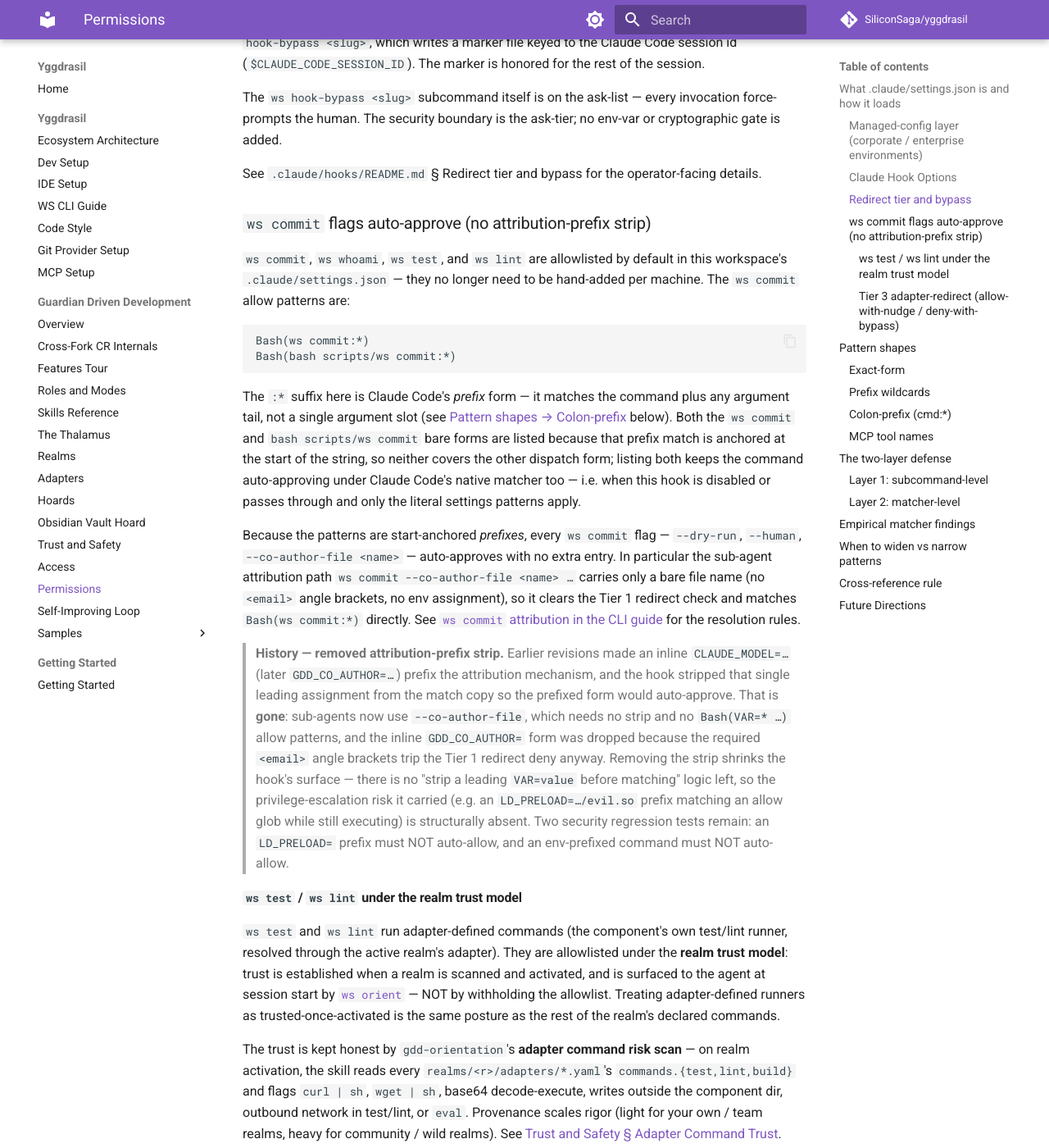
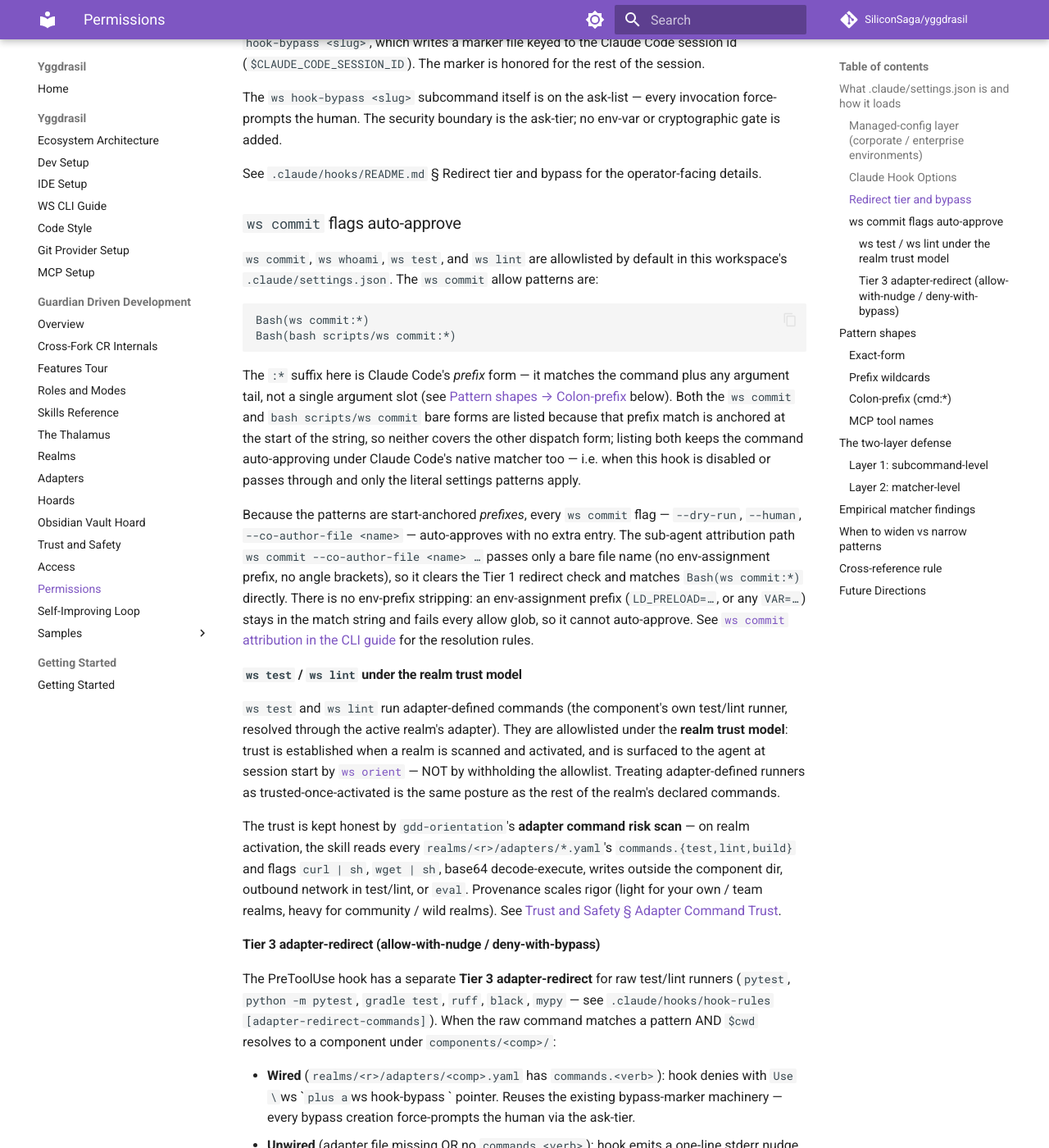
Before and after one commit to SiliconSaga/yggdrasil, an MkDocs documentation site: the page built from docs/gdd/permissions.md, in a window 1280 px wide and 1400 px high, scrolled down 2223 px. Shown: the whole window at 82% size. Built offline with MkDocs 1.6.1 and Material for MkDocs 9.7.7, drawn with Linux system fonts in a browser that asks for light colours; comment, search, counter and statistics services are not loaded; some of the changed text lies outside the part shown.

Commit message:
docs: keep reference docs to current state; add doc-writing rule against history framing
Reference docs describe how things work now, not what was removed. Drop the
"History — removed attribution-prefix strip" block and "no longer need to"
phrasing from permissions.md, the security-regression-test parentheticals
from its matcher table, the "there is no longer an identity.co_authored_by /
CLAUDE_MODEL / .env rung" enumeration from ws-cli-guide.md, and a stale
CLAUDE_MODEL mention from a ws-commit.sh comment. Add a "Describe current
state, not history" section to the gdd-doc-writing skill (history belongs in
commits, CRs, and the design/plan docs), complementing code-style.md.

Co-Authored-By: Claude Opus 4.8 <noreply@anthropic.com>

````diff
--- a/docs/gdd/permissions.md
+++ b/docs/gdd/permissions.md
@@ -62,9 +62,9 @@ The `ws hook-bypass <slug>` subcommand itself is on the ask-list — every invoc
 
 See `.claude/hooks/README.md` § Redirect tier and bypass for the operator-facing details.
 
-### `ws commit` flags auto-approve (no attribution-prefix strip)
+### `ws commit` flags auto-approve
 
-`ws commit`, `ws whoami`, `ws test`, and `ws lint` are allowlisted by default in this workspace's `.claude/settings.json` — they no longer need to be hand-added per machine. The `ws commit` allow patterns are:
+`ws commit`, `ws whoami`, `ws test`, and `ws lint` are allowlisted by default in this workspace's `.claude/settings.json`. The `ws commit` allow patterns are:
 
 ```text
 Bash(ws commit:*)
@@ -73,9 +73,7 @@ Bash(bash scripts/ws commit:*)
 
 The `:*` suffix here is Claude Code's *prefix* form — it matches the command plus any argument tail, not a single argument slot (see [Pattern shapes → Colon-prefix](#colon-prefix-cmd) below). Both the `ws commit` and `bash scripts/ws commit` bare forms are listed because that prefix match is anchored at the start of the string, so neither covers the other dispatch form; listing both keeps the command auto-approving under Claude Code's native matcher too — i.e. when this hook is disabled or passes through and only the literal settings patterns apply.
 
-Because the patterns are start-anchored *prefixes*, every `ws commit` flag — `--dry-run`, `--human`, `--co-author-file <name>` — auto-approves with no extra entry. In particular the sub-agent attribution path `ws commit --co-author-file <name> …` carries only a bare file name (no `<email>` angle brackets, no env assignment), so it clears the Tier 1 redirect check and matches `Bash(ws commit:*)` directly. See [`ws commit` attribution in the CLI guide](../ws-cli-guide.md#ws-commit) for the resolution rules.
-
-> **History — removed attribution-prefix strip.** Earlier revisions made an inline `CLAUDE_MODEL=…` (later `GDD_CO_AUTHOR=…`) prefix the attribution mechanism, and the hook stripped that single leading assignment from the match copy so the prefixed form would auto-approve. That is **gone**: sub-agents now use `--co-author-file`, which needs no strip and no `Bash(VAR=* …)` allow patterns, and the inline `GDD_CO_AUTHOR=` form was dropped because the required `<email>` angle brackets trip the Tier 1 redirect deny anyway. Removing the strip shrinks the hook's surface — there is no "strip a leading `VAR=value` before matching" logic left, so the privilege-escalation risk it carried (e.g. an `LD_PRELOAD=…/evil.so` prefix matching an allow glob while still executing) is structurally absent. Two security regression tests remain: an `LD_PRELOAD=` prefix must NOT auto-allow, and an env-prefixed command must NOT auto-allow.
+Because the patterns are start-anchored *prefixes*, every `ws commit` flag — `--dry-run`, `--human`, `--co-author-file <name>` — auto-approves with no extra entry. The sub-agent attribution path `ws commit --co-author-file <name> …` passes only a bare file name (no env-assignment prefix, no angle brackets), so it clears the Tier 1 redirect check and matches `Bash(ws commit:*)` directly. There is no env-prefix stripping: an env-assignment prefix (`LD_PRELOAD=…`, or any `VAR=…`) stays in the match string and fails every allow glob, so it cannot auto-approve. See [`ws commit` attribution in the CLI guide](../ws-cli-guide.md#ws-commit) for the resolution rules.
 
 #### `ws test` / `ws lint` under the realm trust model
 
@@ -219,8 +217,8 @@ Verified in interactive testing. Each row is a (pattern, attempted command, expe
 | `Bash(git fetch *)` | `git fetch` | Prompted | Bare form has no trailing arg to bind to `*` — pattern requires at least one arg |
 | `Bash(ws commit:*)` | `ws commit yggdrasil .commits/x.md` | Allowed without prompt | `ws commit` allowlisted by default |
 | `Bash(ws commit:*)` | `ws commit --co-author-file sess--sub yggdrasil .commits/x.md` | Allowed without prompt | The flag tail matches the start-anchored `ws commit:*` prefix; no env prefix, no angle brackets |
-| (any allow) | `LD_PRELOAD=/tmp/evil.so ws status` | Prompted | No env-prefix strip exists; an env prefix stays in the match string and fails every allow glob (security regression test) |
-| `Bash(git commit *)` redirect-deny | `git commit -m y` | Denied (redirected to `ws commit`) | A bare denied command still hits its redirect-deny (security regression test) |
+| (any allow) | `LD_PRELOAD=/tmp/evil.so ws status` | Prompted | An env-assignment prefix stays in the match string and fails every allow glob |
+| `Bash(git commit *)` redirect-deny | `git commit -m y` | Denied (redirected to `ws commit`) | A bare denied command still hits its redirect-deny |
 | `Bash(ws test:*)` | `ws test mimir` | Allowed without prompt | `ws test` allowlisted under the realm trust model |
 | `Bash(ws lint:*)` | `ws lint mimir` | Allowed without prompt | `ws lint` allowlisted under the realm trust model |
 
````
Also changed, not shown: .agent/skills/gdd-doc-writing/SKILL.md (+11 -0 lines), docs/ws-cli-guide.md (+1 -1 lines), 1 other file.
